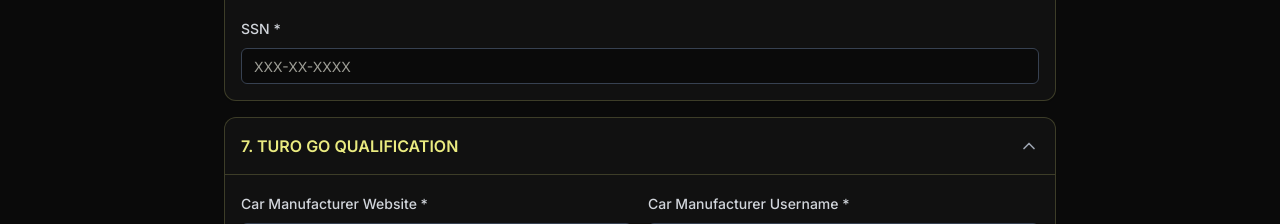
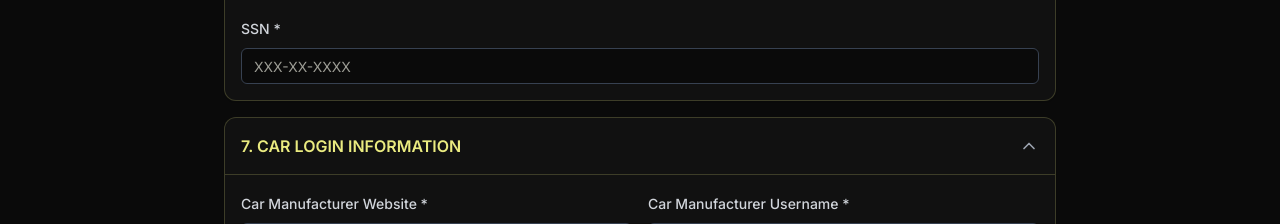
Before and after one commit to goldenluxuryauto/LuxuryAutoPortal-Frontend, a React (Vite) app: page /onboarding in a window 1280 px wide. Shown: the part 3240-3464 px from the top of the page. Built offline with nearby package versions, Linux system fonts and the light colour scheme; no server answers; a web font is replaced by a local one.

Commit message:
updated onboarding title

```diff
--- a/src/pages/onboarding.tsx
+++ b/src/pages/onboarding.tsx
@@ -114,7 +114,7 @@ const steps = [
   { id: 4, title: "VEHICLE INSURANCE INFO" },
   { id: 5, title: "VEHICLE PURCHASE INFO" },
   { id: 6, title: "ACH DIRECT DEPOSIT PAYMENT INFORMATION" },
-  { id: 7, title: "TURO GO QUALIFICATION" },
+  { id: 7, title: "CAR LOGIN INFORMATION" },
 ];
 
 function generateRandomData(): OnboardingFormData {
```
